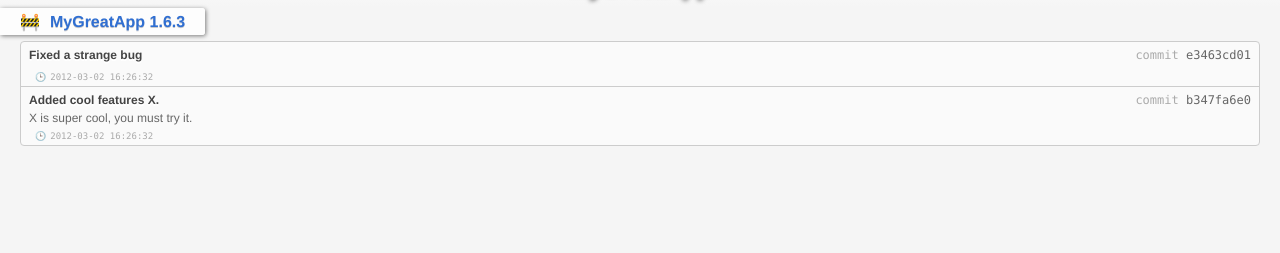
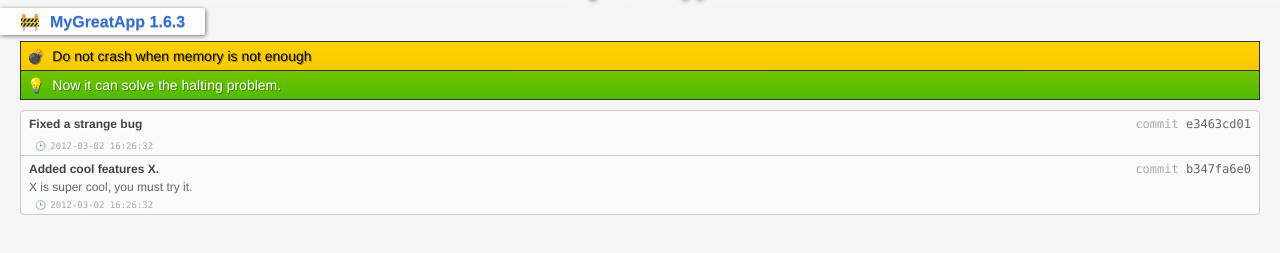
Before and after one commit to yllan/MothershipTemplate, a plain HTML site: page SparkleTemplate/index.html in a window 1280 px wide. Shown: the part 37-290 px from the top of the page. Drawn offline with Linux system fonts and the light colour scheme.

Commit message:
Add release notes list

```diff
--- a/SparkleTemplate/index.html
+++ b/SparkleTemplate/index.html
@@ -13,7 +13,15 @@
 	<h1 class="app-name">MyGreatApp</h1>
 	<div class="version">
 		<h2 class="version-number">MyGreatApp 1.6.3</h2>
-		<div class="release-notes">
+		<ul class="release-notes">
+			<li class="release-note bug">
+				Do not crash when memory is not enough
+			</li>
+			<li class="release-note feature">
+				Now it can solve the halting problem.
+			</li>
+
+		</ul>
 
 		<div class="vcs-logs">
 			<div class="commit">
@@ -32,9 +40,6 @@
 				<time class="commit-date">2012-03-02 16:26:32</time>
 			</div>
 		</div>
-
-
-		</div>
 	</div>
 
 
--- a/SparkleTemplate/sparkle.css
+++ b/SparkleTemplate/sparkle.css
@@ -41,7 +41,44 @@ h1.app-name {
 	margin: 10px 20px 10px 20px;
 }
 
+.release-note:first-child {
+	border-top: 1px solid #333;
+}
+
+.bug::before {
+	content: "💣";
+	margin-right: 4px;
+}
+
+.bug {
+	background: -webkit-gradient(linear, left top, left bottom, from(#ffd200), to(#f9c900));
+	color: black;
+}
+
+.feature::before {
+	content: "💡";
+	margin-right: 4px;
+}
+
+.feature {
+	color: white;
+	background: -webkit-gradient(linear, left top, left bottom, from(#72c400), to(#50ba04));
+}
+
+.release-note {
+	border-left: 1px solid #333;
+	border-right: 1px solid #333;
+	border-bottom: 1px solid #333;
+
+	list-style-type: none;
+	padding: 6px 6px 6px 6px;
+	font-size: 14px;
+/* 	font-weight: bold; */
+	text-shadow: 1px 1px 0 rgba(0,0,0,0.3);
+}
+
 .vcs-logs {
+	margin: 10px 20px 10px 20px;
 	border: 1px solid #ccc;
 	border-radius: 4px 4px;
 	background: #fafafa;
```
Lines whose indentation alone changed are shown as unchanged.
